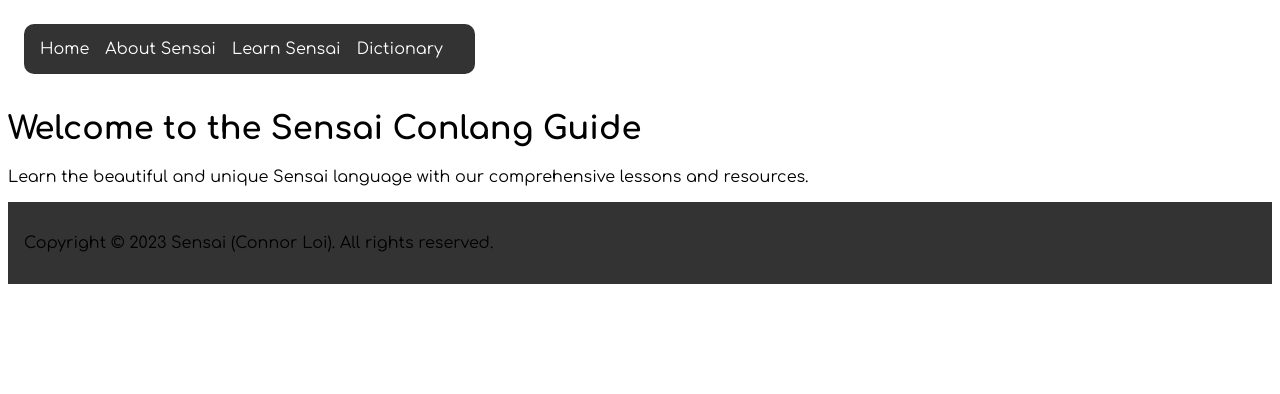
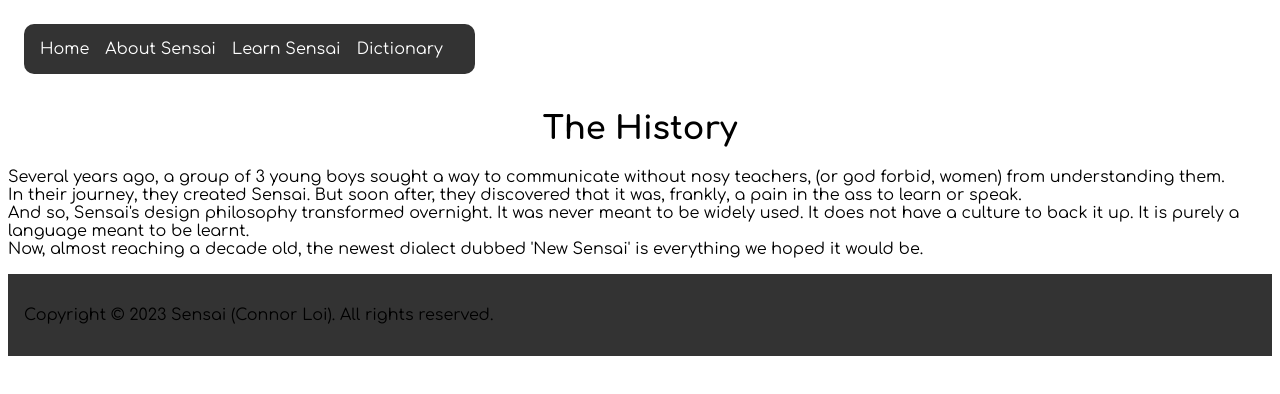
Before and after one commit to connortbot/new-sensai, a plain HTML site: page about.html in a window 1280 px wide. Drawn offline with Linux system fonts and the light colour scheme.

Commit message:
filling out about page

```diff
--- a/about.html
+++ b/about.html
@@ -6,8 +6,12 @@
   <header data-include="header.html"></header>
 
   <main>
-    <h1>Welcome to the Sensai Conlang Guide</h1>
-    <p>Learn the beautiful and unique Sensai language with our comprehensive lessons and resources.</p>
+    <h1 style="text-align: center; font-weight: bold;"">The History</h1>
+    <p>Several years ago, a group of 3 young boys sought a way to communicate without nosy teachers, (or god forbid, women) from understanding them.
+      <br>In their journey, they created Sensai. But soon after, they discovered that it was, frankly, a pain in the ass to learn or speak.
+      <br>And so, Sensai's design philosophy transformed overnight. It was never meant to be widely used. It does not have a culture to back it up. It is purely a language meant to be learnt.
+      <br> Now, almost reaching a decade old, the newest dialect dubbed 'New Sensai' is everything we hoped it would be.
+    </p>
   </main>
 
   <footer>
```
Also changed, not shown: header.html (+4 -4 lines), index.html (+2 -2 lines), learn.html (+2 -2 lines).
